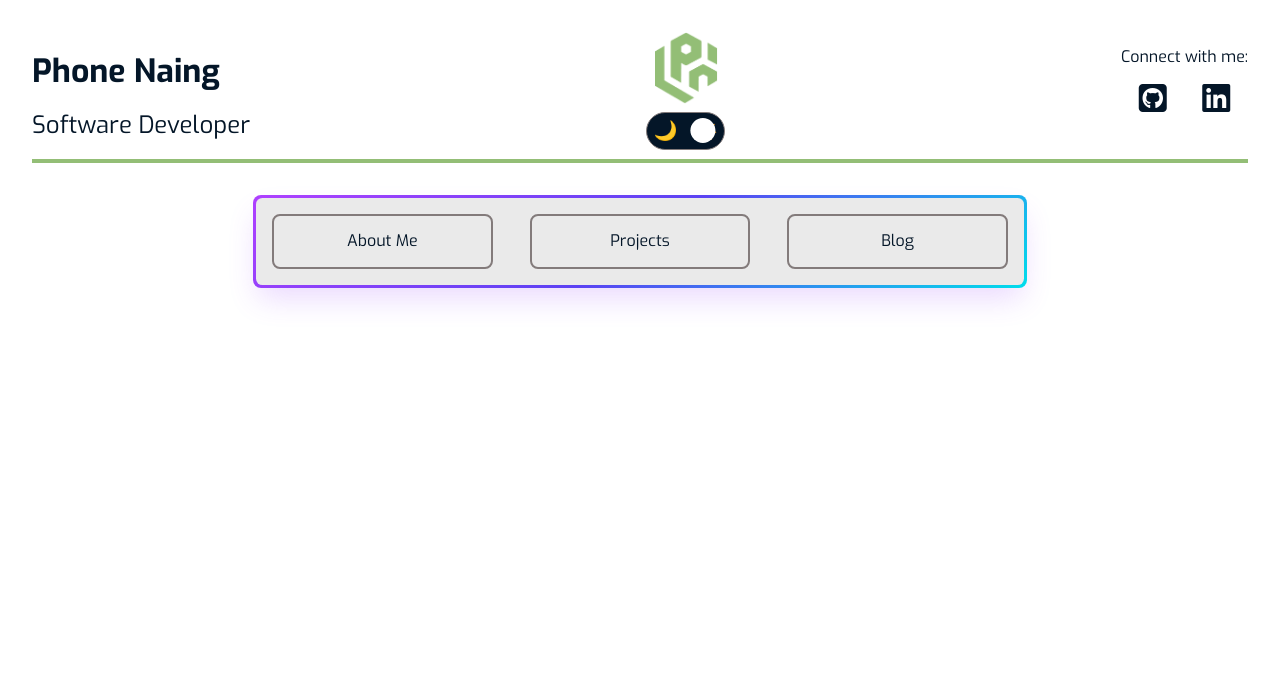
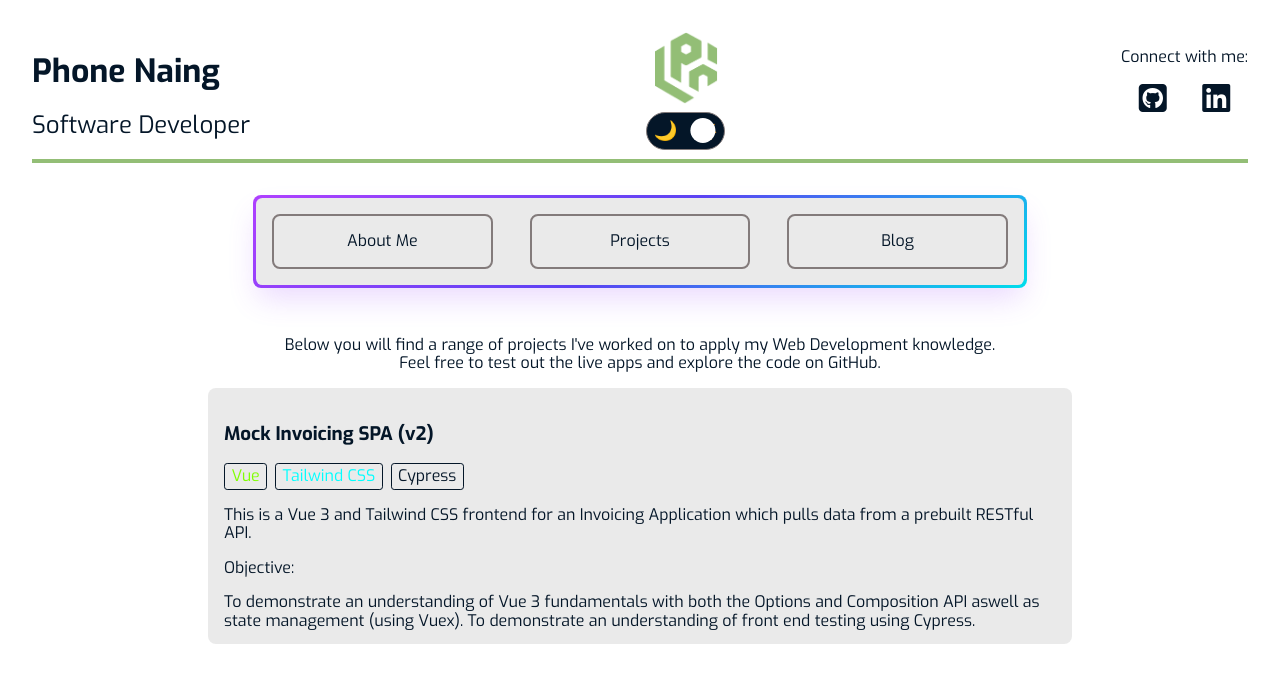
Before and after one commit to PNaing107/Personal-Website-23, a Vue app: page / in a window 1280 px wide. Both pictures are taken after a click on the button "Projects". Shown: the top 682 px of the page. Built offline with nearby package versions, Linux system fonts and the light colour scheme.

Commit message:
feat(project): add Personal Projects section

```diff
--- a/src/App.vue
+++ b/src/App.vue
@@ -4,6 +4,7 @@
     <NavigationBar @navigation="updateContent"></NavigationBar>
     <WelcomeBanner :show-banner="showWelcome"></WelcomeBanner>
     <About v-if="content === 'About Me'"></About>
+    <PersonalProjects v-if="content === 'Projects'"></PersonalProjects>
   </main>
 </template>
 
@@ -11,6 +12,7 @@
 import TheHeader from './components/layout/TheHeader.vue';
 import NavigationBar from './components/UI/NavigationBar.vue';
 import About from './components/pages/AboutMe.vue';
+import PersonalProjects from './components/pages/PersonalProjects.vue';
 import WelcomeBanner from './components/layout/WelcomeBanner.vue';
 
 export default {
@@ -18,6 +20,7 @@ export default {
     TheHeader,
     NavigationBar,
     About,
+    PersonalProjects,
     WelcomeBanner,
   },
   data() {
--- /dev/null
+++ b/src/components/UI/TagList.vue
@@ -0,0 +1,47 @@
+<template>
+    <div class="taglist">
+        <div
+          v-for="tag in tags"
+          :key="tag.name"
+          :class="tag.class"
+          class="tag"
+        >
+        {{ tag.name }}
+    </div>
+    </div>
+</template>
+
+<script>
+export default {
+    props: ['tags'],
+}
+</script>
+
+<style scoped>
+.taglist {
+    display: flex;
+}
+
+.tag {
+    padding: 0.2rem 0.4rem;
+    margin-right: 0.5rem;
+    border: 1px solid var(--text-primary-color);
+    border-radius: 0.2rem;
+}
+
+.text-purple {
+    color: #3b14eb;
+}
+
+.text-green {
+    color: chartreuse;
+}
+
+.text-orange {
+    color: #df6d22;
+}
+
+.text-light-blue {
+    color: aqua;
+}
+</style>
--- /dev/null
+++ b/src/components/pages/PersonalProjects.vue
@@ -0,0 +1,137 @@
+<template>
+    <section class="content">
+        <p>Below you will find a range of projects I've worked on to apply my Web Development knowledge.<br> Feel free to
+            test
+            out the live apps and explore the code on GitHub.
+        </p>
+        <div class="container">
+            <div v-for="project in projects" :key="project.id">
+                <h3>{{ project.title }}</h3>
+                <TagList :tags="project.tags"></TagList>
+                <p>{{ project.description }}</p>
+                <div>
+                    <p>Objective:</p>
+                    <p>{{ project.objective }}</p>
+                </div>
+                <div class="social">
+                    <a href="project.links.github" target="_blank">
+                        <i class="fa-brands fa-square-github fa-2x"></i>
+                    </a>
+                    <a v-if="project.links.app" href="project.links.app" target="_blank">
+                        <i class="fa-solid fa-arrow-up-right-from-square fa-2x"></i>
+                    </a>
+                </div>
+                <hr>
+            </div>
+        </div>
+    </section>
+</template>
+
+<script>
+import TagList from '../UI/TagList.vue';
+
+export default {
+    components: {
+        TagList,
+    },
+    data() {
+        return {
+            projects: [
+                {   id: 1,
+                    title: 'Mock Invoicing SPA (v2)',
+                    tags: [
+                        {
+                            name: 'Vue',
+                            class: 'text-green'
+                        },
+                        {
+                            name: 'Tailwind CSS',
+                            class: 'text-light-blue'
+                        },
+                        {
+                            name: 'Cypress',
+                            class: ''
+                        }
+                    ],
+                    description: 'This is a Vue 3 and Tailwind CSS frontend for an Invoicing Application which pulls data from a prebuilt RESTful API.',
+                    objective: 'To demonstrate an understanding of Vue 3 fundamentals with both the Options and Composition API aswell as state management (using Vuex).\nTo demonstrate an understanding of front end testing using Cypress.',
+                    links: {
+                        github: 'https://github.com/PNaing107/invoicing-spa',
+                        app: null,
+                    }
+                },
+                {
+                    id: 2,
+                    title: 'Restaurant Order Tracking API',
+                    tags: [
+                        {
+                            name: 'PHP',
+                            class: 'text-purple'
+                        },
+                        {
+                            name: 'Slim',
+                            class: 'text-green'
+                        },
+                        {
+                            name: 'MySQL',
+                            class: 'text-orange'
+                        },
+                    ],
+                    description: 'A Restful API built with PHP (Slim Framework) and MySQL to track restaurant orders.',
+                    objective: 'To demonstrate an understanding of the SOLID principles of OOP while working with a minimalist backend PHP framework.',
+                    links: {
+                        github: 'https://github.com/PNaing107/2022-aug-restaurant-api',
+                        app: null,
+                    }
+                },
+                {
+                    id: 3,
+                    title: 'Mock Invoicing SPA (v1)',
+                    tags: [
+                        {
+                            name: 'React',
+                            class: 'text-light-blue'
+                        },
+                        {
+                            name: 'Bootstrap',
+                            class: 'text-purple'
+                        },
+                    ],
+                    description: 'This is a React and Bootstrap frontend for an Invoicing Application which pulls data from a prebuilt RESTful API.',
+                    objective: 'To demonstrate an understanding of React fundamentals such as state management, component based design, and JSX; as well as using HTTP requests to retrieve and manipulate data from an API.',
+                    links: {
+                        github: 'https://github.com/iO-Academy/2022-aug-react-invoice-app',
+                        app: 'https://2022-aug-react-invoice-app.dev.io-academy.uk/',
+                    }
+                },
+            ]
+        }
+    }
+}
+</script>
+
+<style scoped>
+.container {
+    width: clamp(120px, 65vw, 1024px);
+    max-height: 14rem;
+    overflow-y: auto;
+    margin: 0 auto;
+    padding: 1rem;
+    background-color: var(--background-color-secondary);
+    border-radius: var(--border-radius-default);
+    text-align: left;
+}
+
+a {
+    margin-right: 1rem;
+}
+
+.social {
+    margin-top: 0.5rem;
+    margin-bottom: 1rem;
+}
+
+a:hover {
+  color: var(--text-secondary-color);
+}
+</style>
```
